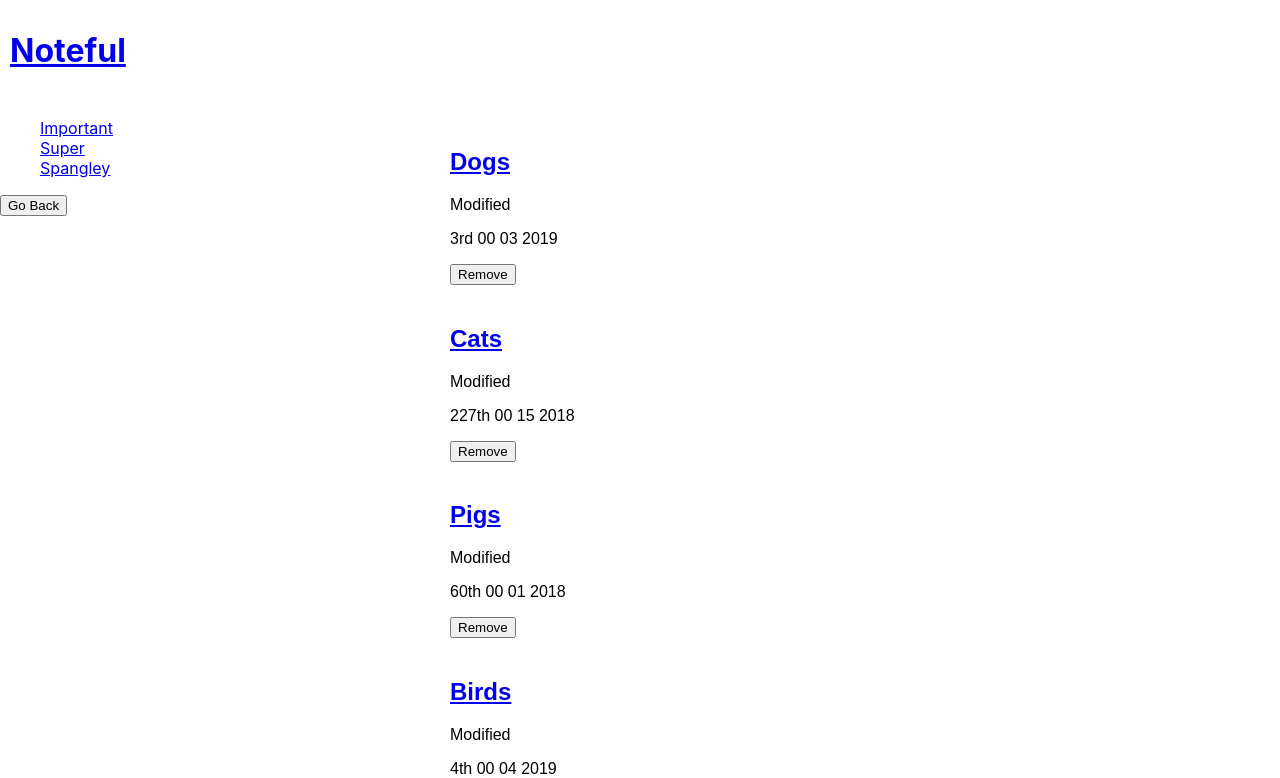
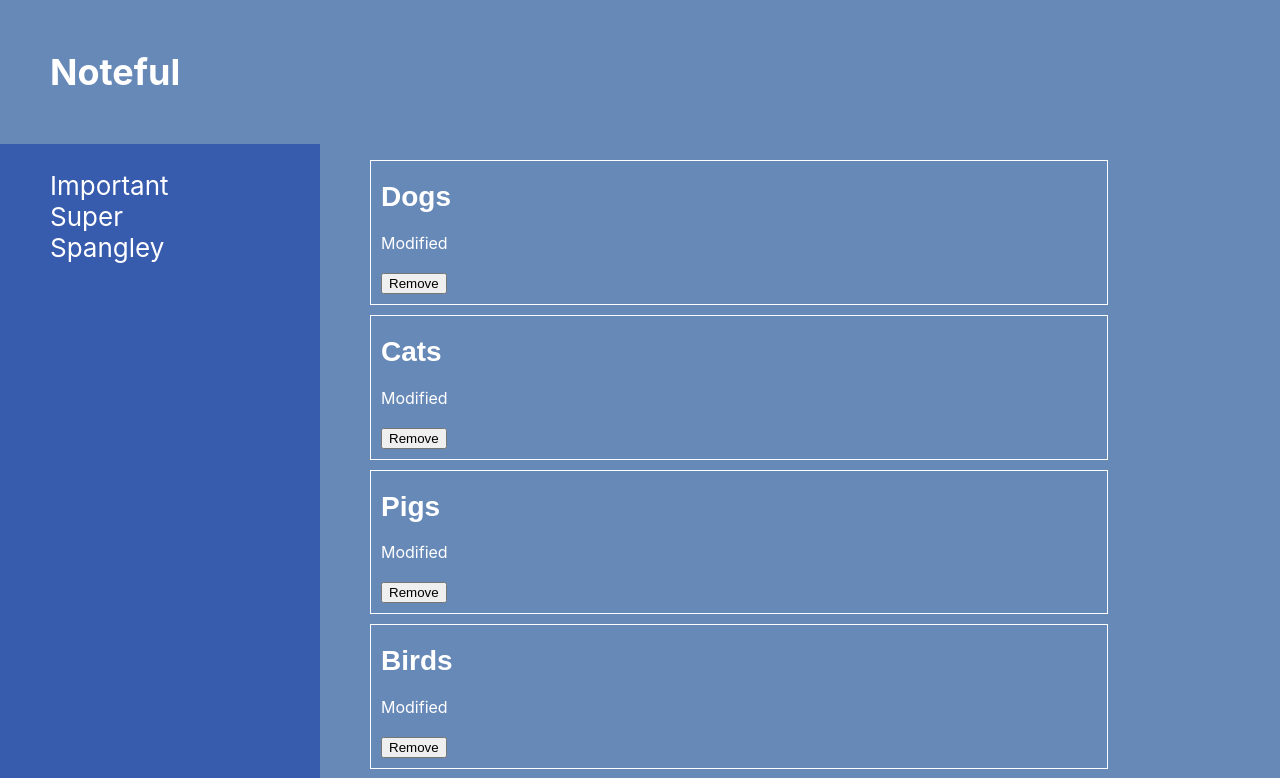
Before and after one commit to Andacanaver/noteful-1, a React (Create React App) app: page / in a window 1280 px wide. Shown: the top 778 px of the page. Built offline with nearby package versions, Linux system fonts and the light colour scheme.

Commit message:
beginning styling

```diff
--- a/src/App/App.css
+++ b/src/App/App.css
@@ -1,25 +1,42 @@
 .App {
     display: grid;
-    grid-template-columns: 200px 200px 200px 200px;
+    grid-template-columns: 25% 25% 25% 25%;
     grid-template-rows: auto;
     grid-template-areas:
         "header header header header"
-        "sidebar . main main";
+        "sidebar main main main";
 }
 
 .App__header {
     text-decoration: none;
     grid-area: header;
+    background-color: #6789B8;
+    width: 100%;
+    color: white;
 }
 
 .App__sidebars {
     grid-area: sidebar;
+    background-color: #375BAD;
+    padding: 10px;
 }
 
 .App__main {
     grid-area: main;
+    background-color: #6789B8;
+    /* background-color: #95C1E8; */
+    color: white;
+    height: 100%;
 }
 
 h1 {
-    padding: 10px;
+    padding: 30px;
+    margin: 20px;
+    color: white;
 }
+
+a {
+    color: white;
+    text-decoration: none;
+    font-size: 36px;
+}
--- a/src/App/App.js
+++ b/src/App/App.js
@@ -36,7 +36,8 @@ class App extends Component {
           )}
         />
         ))}
-{/* I know this is rendering the Note specific Sidebar, but I dont understand how */}
+{/* I know this is rendering the Note specific Sidebar, but I dont understand how
+I only want to render this component when I click on a specific note */}
         <Route
             path='/notecomplete/:noteId'
             render={routeProps => {
--- a/src/MainNotes/MainNotes.css
+++ b/src/MainNotes/MainNotes.css
@@ -1,3 +1,12 @@
 li {
     list-style-type: none;
 }
+
+h2 {
+    color: white;
+}
+
+.add-note__button {
+    margin: 20px;
+    padding: 10px;
+}
--- a/src/MainNotes/MainNotes.js
+++ b/src/MainNotes/MainNotes.js
@@ -20,7 +20,9 @@ export default function MainNotes(props) {
                 )}
             </ul>
             <div>
-                <button type='button'>
+                <button
+                    className='add-note__button'
+                    type='button'>
                     Add Note
                 </button>
             </div>
--- a/src/Note/Note.css
+++ b/src/Note/Note.css
@@ -1,4 +1,21 @@
 .note {
+    border: 1px solid white;
+    margin: 10px;
+    width: 80%;
+}
+
+.note__title {
     font-family: Arial, Helvetica, sans-serif;
-    padding: 10px;
+    font-size: 28px;
+    color: white;
+    text-decoration: none;
+    margin: 10px;
 }
+
+.note__date {
+    margin: 10px;
+}
+
+button {
+    margin: 10px;
+}
--- a/src/Note/Note.js
+++ b/src/Note/Note.js
@@ -10,14 +10,15 @@ export default function Note(props) {
     console.log(props.modified);
     return (
         <div className='note'>
-            <h2 className='note__title'>
+            <h2>
                 <Link
+                className='note__title'
                 to={`/notecomplete/${props.id}`}>{props.name}</Link>
             </h2>
             <div className='note__date'>
                 Modified
-                {' '}
-                <p className='note__date-format'>{format(new Date(props.modified), 'Do mm dd yyyy')}</p>
+                {/* {' '}
+                <p className='note__date-format'>{format(new Date(props.modified), 'Do mm dd yyyy')}</p> */}
             </div>
 
             <button className='delete__button' type='button'>Remove</button>
--- /dev/null
+++ b/src/NoteComplete/NoteComplete.css
@@ -0,0 +1,9 @@
+.note__complete {
+    height: 100%;
+}
+
+.note__content {
+    margin: 10px;
+    padding: 10px;
+    width: 80%;
+}
--- a/src/NoteComplete/NoteComplete.js
+++ b/src/NoteComplete/NoteComplete.js
@@ -1,5 +1,6 @@
 import React from 'react';
 import Note from '../Note/Note';
+import './NoteComplete.css';
 
 export default function NoteComplete(props) {
     return (
--- a/src/NoteSidebar/NoteSidebar.css
+++ b/src/NoteSidebar/NoteSidebar.css
@@ -0,0 +1,14 @@
+h3  {
+    padding: 20px;
+    writing-mode: vertical-lr;
+    text-orientation: upright;
+    font-size: 36px;
+    color: white;
+    text-align: center;
+}
+
+.goBack__button {
+    padding: 10px;
+    margin: 10px;
+    text-align: center;
+}
--- a/src/NoteSidebar/NoteSidebar.js
+++ b/src/NoteSidebar/NoteSidebar.js
@@ -1,9 +1,11 @@
 import React from 'react';
+import './NoteSidebar.css'
 
 export default function NoteSidebar(props) {
     return (
         <div className='NoteSidebar'>
             <button
+                className='goBack__button'
                 type='button'
                 onClick={() => props.history.goBack()}>Go Back
             </button>
--- /dev/null
+++ b/src/Sidebar/Sidebar.css
@@ -0,0 +1,5 @@
+.FolderSidebar__folder-link {
+    font-size: 26px;
+    color: white;
+    text-decoration: none;
+}
--- a/src/Sidebar/Sidebar.js
+++ b/src/Sidebar/Sidebar.js
@@ -1,5 +1,6 @@
 import React from 'react';
 import { Link } from 'react-router-dom';
+import './Sidebar.css';
 
 //highlighted folder is selected
 export default function Sidebar(props) {
@@ -16,7 +17,7 @@ export default function Sidebar(props) {
                     </li>
                 )}
             </ul>
-            <button>Go Back</button>
+            {/* <button>Go Back</button> */}
         </div>
     );
 }
```
